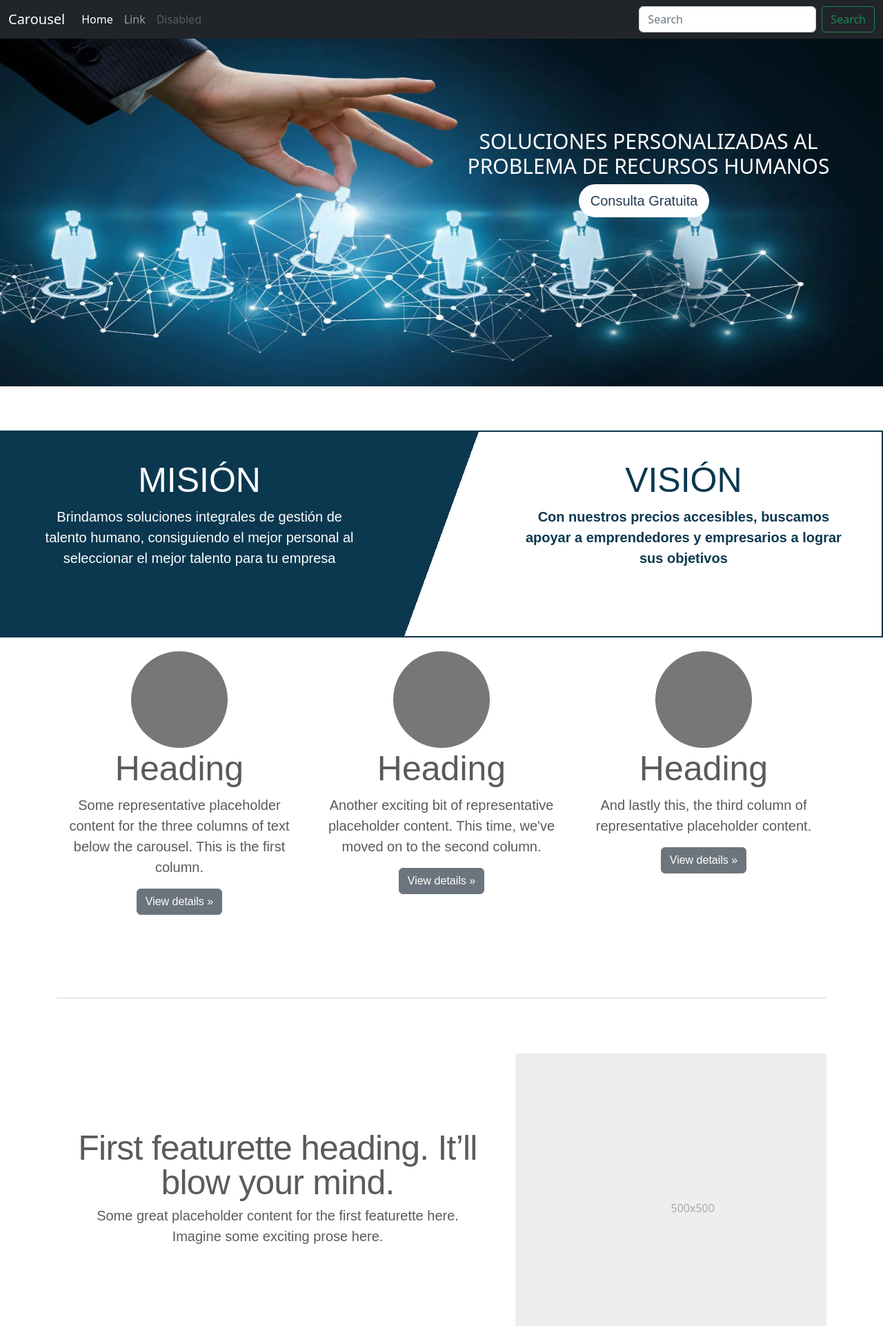
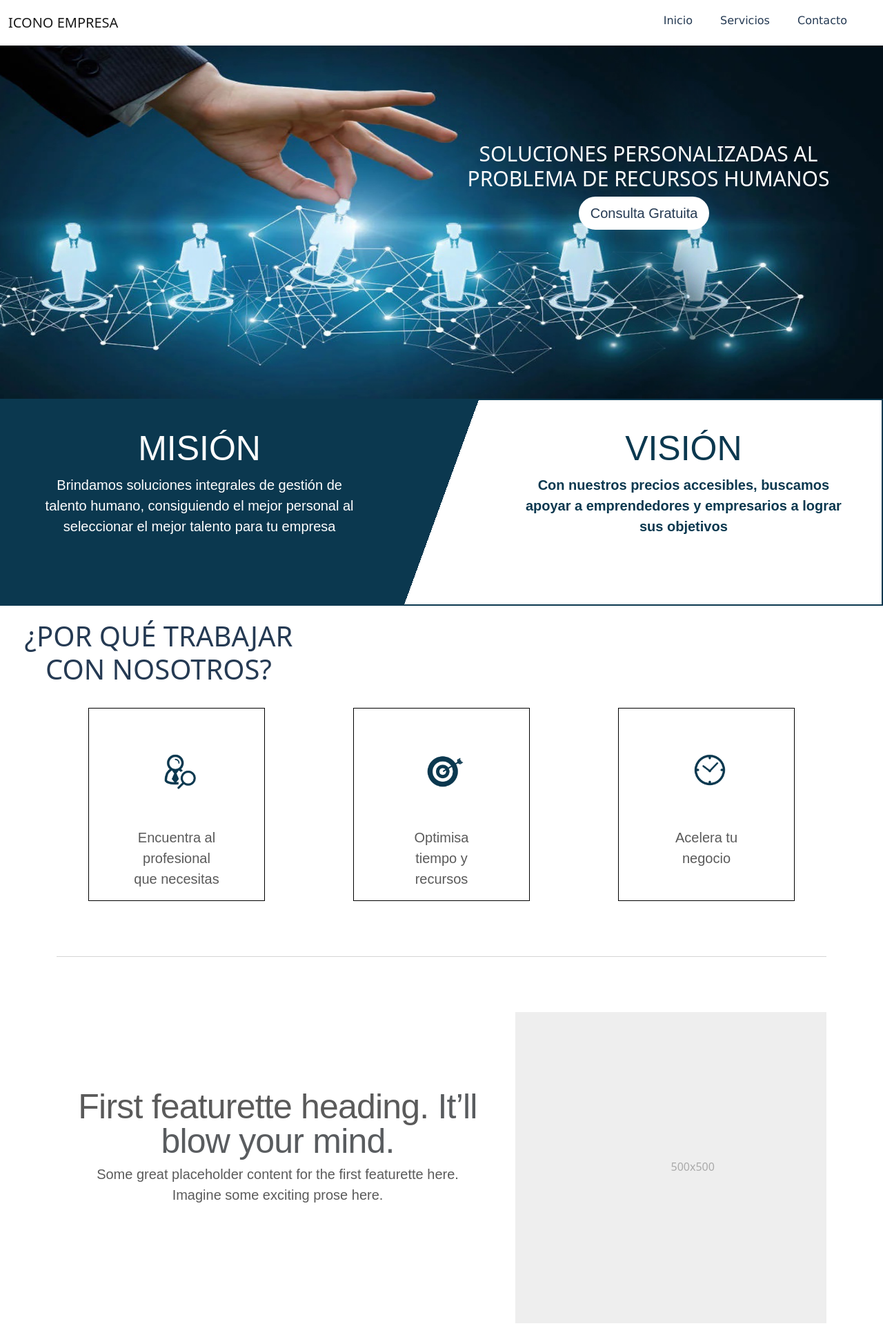
Before and after one commit to MJVProjects/MfpRRHH, a PHP site: page / in a window 1280 px wide. Shown: the top 1922 px of the page at 69% size. Run offline with PHP 8.4, Linux system fonts and the light colour scheme.

Commit message:
version 3 - DBP

```diff
--- a/css/carousel.rtl.css
+++ b/css/carousel.rtl.css
@@ -3,11 +3,13 @@
 /* Padding below the footer and lighter body text */
 
 body {
-  padding-top: 3rem;
+  padding-top: 0rem;
+  /* padding-top: 4rem; */
   padding-bottom: 3rem;
   color: #5a5a5a;
 }
 
+/*  */
 
 /* CUSTOMIZE THE CAROUSEL
 -------------------------------------------------- */
--- /dev/null
+++ b/css/header.css
@@ -0,0 +1,34 @@
+/* colocar fixed-top  para anclar el navbar */
+.nav-principal{
+    margin: 0;
+    height: auto;
+}
+
+.nav-conten{
+    margin-top: 0;
+}
+
+.nav-pro {
+    margin-right: 20px;
+}
+.nav-pro li{
+    margin: 10px;
+    height: 30px;
+    font-family: 'Lucida Sans', 'Lucida Sans Regular', 'Lucida Grande', 'Lucida Sans Unicode', Geneva, Verdana, sans-serif;
+
+}
+
+.nav-pro li a{
+    text-decoration: none;
+    color: #253A53;
+    padding: 10px;
+}
+
+.nav-pro li:hover,.nav-pro li a:hover{
+ background: #253A53;
+ color: #D5DCEA;
+}
+
+.nav-pro li a:hover{
+    color: #D5DCEA;
+}
--- a/css/mv.css
+++ b/css/mv.css
@@ -6,7 +6,7 @@
     grid-template-columns: repeat(3,45% 10% 45%);
     border: 2px solid #0B384F;
     height: 300px;
-    margin-top: 30px;
+    margin-top: 0px;
     margin-bottom: 20px;
 
 }
--- /dev/null
+++ b/css/nosotros.css
@@ -0,0 +1,33 @@
+#centrarr{
+   display: grid;
+   grid-template-columns: repeat(7,10% 20% 10% 20% 10% 20% 10%);
+}
+
+
+.cv{
+    border: 1px solid black;
+}
+.cv img{
+
+    /* background: red; */
+    margin-top: 10px;
+}
+.tit{
+    margin-left: 30px;
+    width: 400px;
+    text-align: center;
+    color: #253A53;
+}
+
+
+
+
+@media (max-width: 600px) {
+    .eliminar {
+      display: none;
+    }
+    #centrar{
+        display: grid;
+        grid-template-rows: repeat(3,100%);
+    }
+  }
--- a/index.php
+++ b/index.php
@@ -4,24 +4,33 @@
     <meta charset="utf-8">
     <meta name="viewport" content="width=device-width, initial-scale=1">
     <title>MFP Recursos Humanos</title>
+    <!-- estilos globales -->
     <link rel="stylesheet" href="css/style.css">
     <!-- Boostrap -->
     <link href="libs/bootstrap/css/bootstrap.min.css" rel="stylesheet" >
+    <!-- header -->
+    <link rel="stylesheet" href="css/header.css">
     <!-- Vision Mision -->
     <link rel="stylesheet" href="css/mv.css">
     <!-- Carrucel -->
     <link rel="stylesheet" href="css/carousel.css">
     <link rel="stylesheet" href="css/carousel.rtl.css">
+    <!-- nosotros -->
+    <link rel="stylesheet" href="css/nosotros.css">
 
 
   </head>
   <body>
+
      <?php include_once 'views/header.html' ?>
 
     <?php include_once 'views/carrucel.html' ?>
 
 
     <?php include_once 'views/mv.html'?>
+
+
+    <?php include_once 'views/nosotros.html' ?>
 
 
      <main>
@@ -36,30 +45,6 @@
 
         <div class="container marketing">
 
-          <!-- Three columns of text below the carousel -->
-          <div class="row">
-            <div class="col-lg-4">
-              <svg class="bd-placeholder-img rounded-circle" width="140" height="140" xmlns="http://www.w3.org/2000/svg" role="img" aria-label="Placeholder: 140x140" preserveAspectRatio="xMidYMid slice" focusable="false"><title>Placeholder</title><rect width="100%" height="100%" fill="#777"/><text x="50%" y="50%" fill="#777" dy=".3em">140x140</text></svg>
-
-              <h2 class="fw-normal">Heading</h2>
-              <p>Some representative placeholder content for the three columns of text below the carousel. This is the first column.</p>
-              <p><a class="btn btn-secondary" href="#">View details &raquo;</a></p>
-            </div><!-- /.col-lg-4 -->
-            <div class="col-lg-4">
-              <svg class="bd-placeholder-img rounded-circle" width="140" height="140" xmlns="http://www.w3.org/2000/svg" role="img" aria-label="Placeholder: 140x140" preserveAspectRatio="xMidYMid slice" focusable="false"><title>Placeholder</title><rect width="100%" height="100%" fill="#777"/><text x="50%" y="50%" fill="#777" dy=".3em">140x140</text></svg>
-
-              <h2 class="fw-normal">Heading</h2>
-              <p>Another exciting bit of representative placeholder content. This time, we've moved on to the second column.</p>
-              <p><a class="btn btn-secondary" href="#">View details &raquo;</a></p>
-            </div><!-- /.col-lg-4 -->
-            <div class="col-lg-4">
-              <svg class="bd-placeholder-img rounded-circle" width="140" height="140" xmlns="http://www.w3.org/2000/svg" role="img" aria-label="Placeholder: 140x140" preserveAspectRatio="xMidYMid slice" focusable="false"><title>Placeholder</title><rect width="100%" height="100%" fill="#777"/><text x="50%" y="50%" fill="#777" dy=".3em">140x140</text></svg>
-
-              <h2 class="fw-normal">Heading</h2>
-              <p>And lastly this, the third column of representative placeholder content.</p>
-              <p><a class="btn btn-secondary" href="#">View details &raquo;</a></p>
-            </div><!-- /.col-lg-4 -->
-          </div><!-- /.row -->
 
 
           <!-- START THE FEATURETTES -->
@@ -112,6 +97,9 @@
 
         <!-- FOOTER -->
        <?php include_once 'views/footer.html' ?>
+
+
+
       </main>
     <script src="libs/bootstrap/js/bootstrap.min.js"></script>
 
--- a/views/carrucel.html
+++ b/views/carrucel.html
@@ -49,7 +49,19 @@
     </button>
   </div> -->
 
-  <div id="myCarousel" class="carousel slide" data-bs-ride="carousel">
+
+
+  <!DOCTYPE html>
+  <html lang="en">
+  <head>
+    <meta charset="UTF-8">
+    <meta http-equiv="X-UA-Compatible" content="IE=edge">
+    <meta name="viewport" content="width=device-width, initial-scale=1.0">
+    <title>Document</title>
+  </head>
+  <body id="inicio">
+
+    <div id="myCarousel" class="carousel slide m-0" data-bs-ride="carousel">
   <div class="carousel-inner">
     <div class="carousel-item active">
       <img  class="bd-placeholder-img" width="100%" height="100%"  src="./img/rrhh.jpg" alt="">
--- a/views/footer.html
+++ b/views/footer.html
@@ -1,4 +1,43 @@
-<footer class="container">
+<!-- <footer class="container">
     <p class="float-end"><a href="#">Back to top</a></p>
     <p>&copy; 2017–2022 Company, Inc. &middot; <a href="#">Privacy</a> &middot; <a href="#">Terms</a></p>
-</footer>
+</footer> -->
+
+<footer class="row row-cols-1 row-cols-sm-2 row-cols-md-5 py-5 my-5 border-top" style="background: #0B384F;">
+    <div class="col mb-3">
+      <!-- <a href="/" class="d-flex align-items-center mb-3 link-info text-decoration-none"> -->
+        <!-- <svg class="bi me-2" width="40" height="32"><use xlink:href="#bootstrap"/></svg> -->
+      <!-- </a>
+      <p class="text-muted">&copy; 2022 -  MFC - Reclutadores de Talentos</p> -->
+    </div>
+
+    <div class="col mb-3">
+
+    </div>
+
+    <div class="col mb-3">
+
+    </div>
+
+    <div class="col mb-3" style="color: white;">
+      <h5>Indice</h5>
+      <ul class="nav flex-column" >
+        <li class="nav-item mb-2"><a href="#" class="nav-link p-0 text-muted">Inicio</a></li>
+        <li class="nav-item mb-2"><a href="#" class="nav-link p-0 text-muted">Nosotros</a></li>
+        <li class="nav-item mb-2"><a href="#" class="nav-link p-0 text-muted">Servicios</a></li>
+        <li class="nav-item mb-2"><a href="#" class="nav-link p-0 text-muted">Contactanos</a></li>
+
+      </ul>
+    </div>
+
+    <div class="col mb-3" style="color: white;">
+      <h5>Ponte en Contacto</h5>
+      <ul class="nav flex-column" >
+        <li class="nav-item mb-2" ><a href="#" class="nav-link p-0 text-muted">xxxxxx@rrhh.com.pe</a></li>
+        <li class="nav-item mb-2"><a href="#" class="nav-link p-0 text-muted">xxxxxxx</a></li>
+        <li class="nav-item mb-2"><a href="#" class="nav-link p-0 text-muted">xxxxxx</a></li>
+        <li class="nav-item mb-2"><a href="#" class="nav-link p-0 text-muted">xxxxxx</a></li>
+
+      </ul>
+    </div>
+  </footer>
--- a/views/header.html
+++ b/views/header.html
@@ -6,32 +6,24 @@
     <meta name="viewport" content="width=device-width, initial-scale=1.0">
     <title>Document</title>
 </head>
-<body>
+<body >
 
-    <header>
-        <nav class="navbar navbar-expand-md navbar-dark fixed-top bg-dark">
-          <div class="container-fluid">
-            <a class="navbar-brand" href="#">Carousel</a>
-            <button class="navbar-toggler" type="button" data-bs-toggle="collapse" data-bs-target="#navbarCollapse" aria-controls="navbarCollapse" aria-expanded="false" aria-label="Toggle navigation">
-              <span class="navbar-toggler-icon"></span>
-            </button>
-            <div class="collapse navbar-collapse" id="navbarCollapse">
-              <ul class="navbar-nav me-auto mb-2 mb-md-0">
-                <li class="nav-item">
-                  <a class="nav-link active" aria-current="page" href="#">Home</a>
+        <!-- <div class="container "> -->
+          <nav class="navbar bg-fluid nav-principal">
+            <div class="container-fluid nav-conten">
+              <span class="navbar-brand mb-0  h1">ICONO EMPRESA</span>
+              <ul class="nav nav-pro">
+                <li class="nav-item ">
+                  <a class=""  href="#inicio">Inicio</a>
                 </li>
                 <li class="nav-item">
-                  <a class="nav-link" href="#">Link</a>
+                  <a class=""  href="#">Servicios</a>
                 </li>
-                <li class="nav-item">
-                  <a class="nav-link disabled">Disabled</a>
+                <li class="nav-item ">
+                  <a class=""  href="#">Contacto</a>
                 </li>
               </ul>
-              <form class="d-flex" role="search">
-                <input class="form-control me-2" type="search" placeholder="Search" aria-label="Search">
-                <button class="btn btn-outline-success" type="submit">Search</button>
-              </form>
             </div>
-          </div>
-        </nav>
-      </header>
+          </nav>
+
+        <!-- </div> -->
--- /dev/null
+++ b/views/nosotros.html
@@ -0,0 +1,37 @@
+<!DOCTYPE html>
+<html lang="en">
+<head>
+    <meta charset="UTF-8">
+    <meta http-equiv="X-UA-Compatible" content="IE=edge">
+    <meta name="viewport" content="width=device-width, initial-scale=1.0">
+    <title>Document</title>
+</head>
+<body id="nosotros">
+
+    <div>
+        <h1 class="tit"> ¿POR QUÉ TRABAJAR CON NOSOTROS?</h1>
+    </div>
+    <br>
+
+    <div >
+        <div class="container-fluid">
+            <div class="row" id="centrarr">
+                <div class="eliminar"></div>
+                <div class="cv">
+                    <img src="./img/el.png" class="img-fluid " alt="Cinque Terre">
+                    <p>Encuentra al profesional que necesitas</p>
+                </div>
+                <div class="eliminar"></div>
+                <div class="cv">
+                    <img src="./img/el2.png"  class="img-fluid" alt="Cinque Terre" >
+                    <p>Optimisa tiempo y recursos</p>
+                </div>
+                <div class="eliminar"></div>
+                <div class="cv">
+                    <img src="./img/el3.png" class="img-fluid" alt="Cinque Terre">
+                    <p>Acelera tu negocio</p>
+                </div>
+                <div class="eliminar"></div>
+            </div>
+        </div>
+    </div>
```
Also changed, not shown: img/el.png (added), img/el2.png (added), img/el3.png (added), img/rtg.jpg (added), img/tyh.png (added), views/contactanos.html (added).
